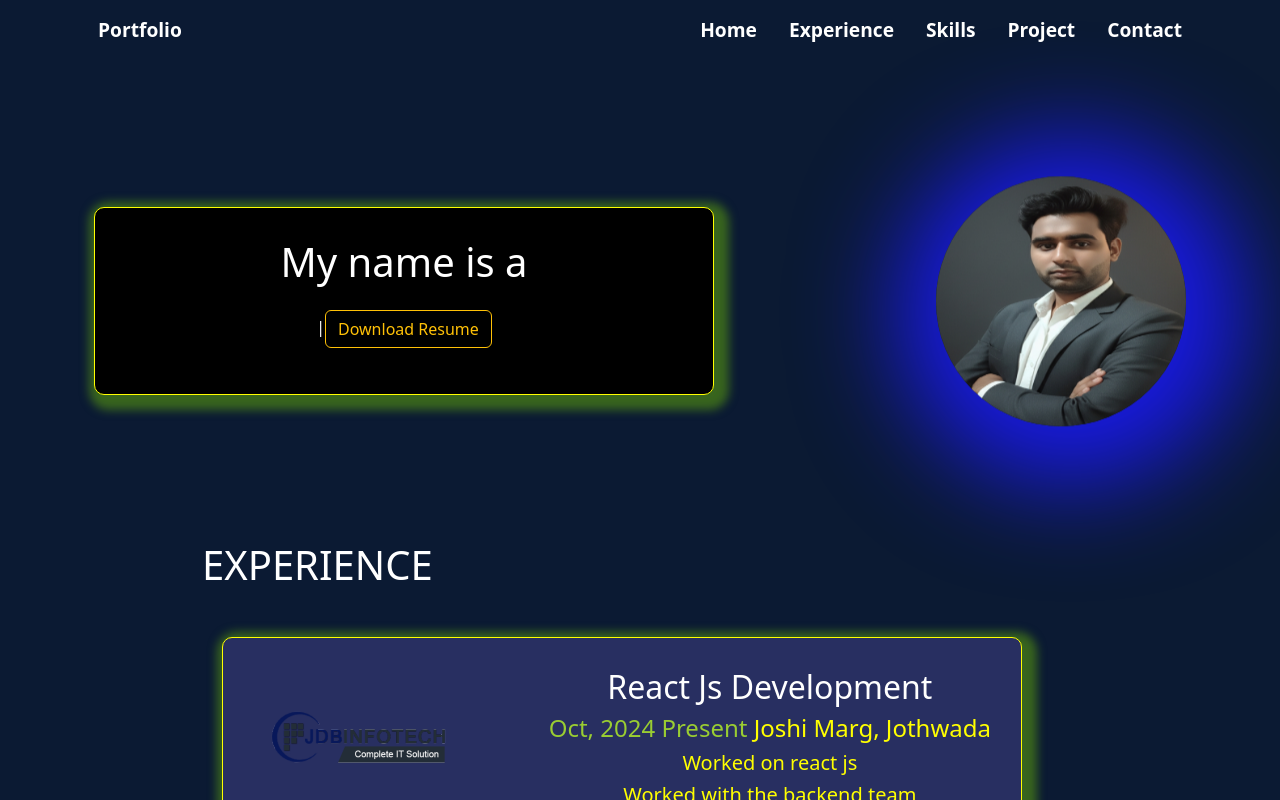
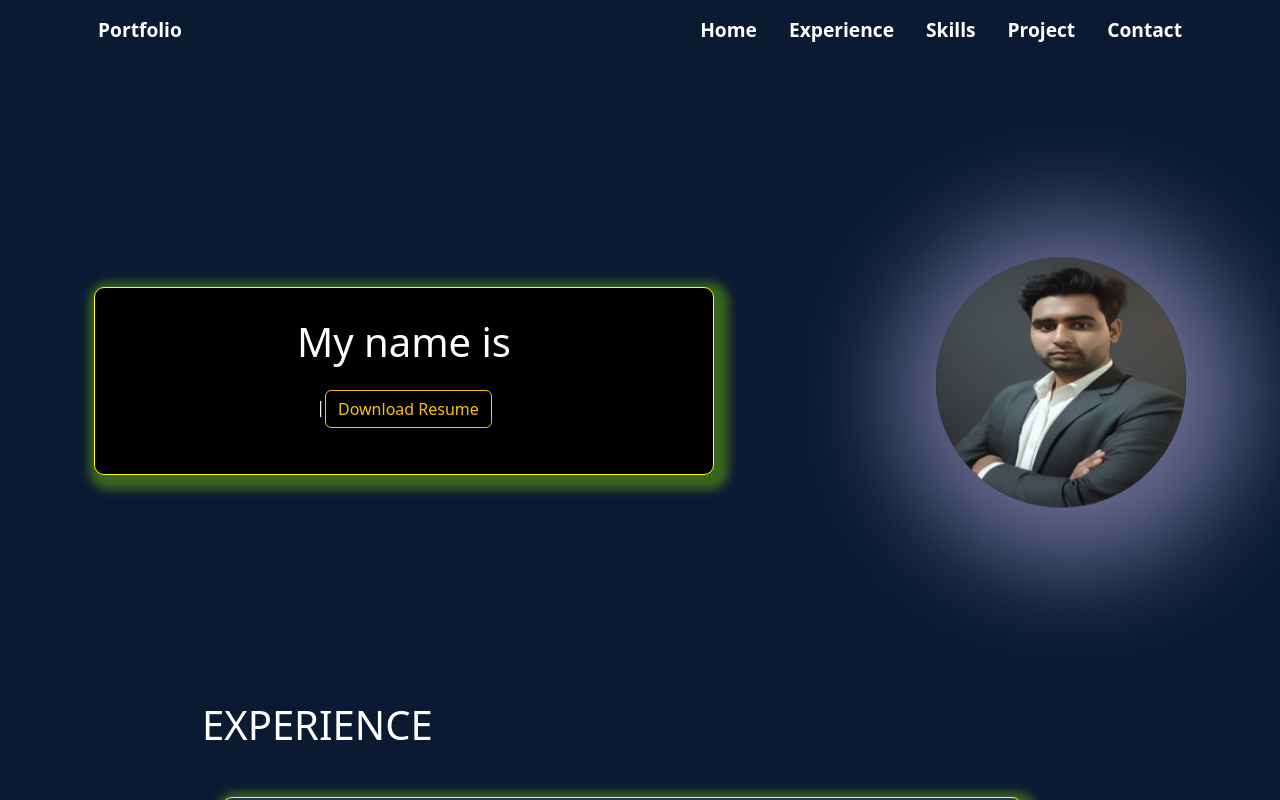
Before and after one commit to arbajkhan97855/My_Portfollio, a React (Vite) app: page / in a window 1280 px wide. Shown: the top 800 px of the page. Built offline with nearby package versions, Linux system fonts and the light colour scheme.

Commit message:
first commit

```diff
--- a/src/componends/Hero.jsx
+++ b/src/componends/Hero.jsx
@@ -1,6 +1,6 @@
 import React, { useEffect, useRef } from "react";
 import { HeroImg } from "../data/hero";
-import resume from "../pdf/Arbaj_khan_resume6.pdf"
+import resume from "../pdf/Arbaj_ khan_resume7.pdf"
 import Typed from "typed.js"
 
 
--- a/src/index.css
+++ b/src/index.css
@@ -38,7 +38,7 @@ a {
     display: flex;
     justify-content: space-between;
     align-items: center;
-    height: 60vh !important;
+    height: 80vh !important;
 }
 .home .left{
     background-color: black;
```
Also changed, not shown: 2 other files (tests, documents, lock files or other folders).
